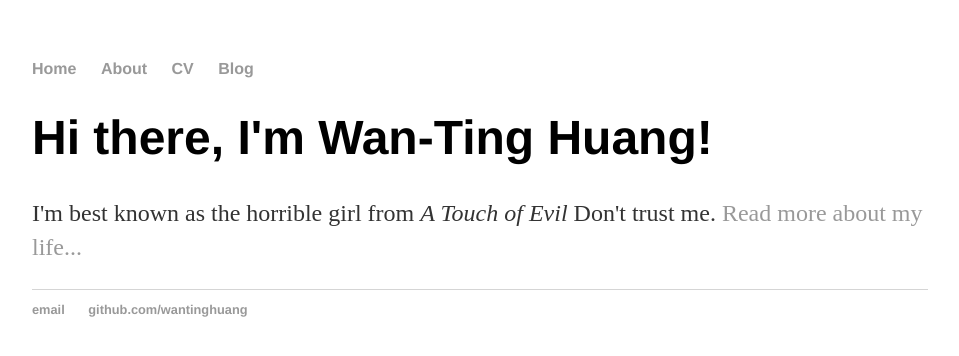
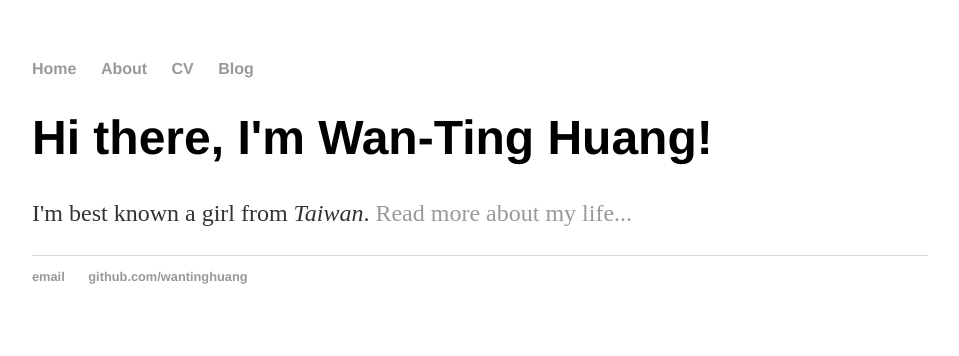
Before and after one commit to wantinghuang/wantinghuang.github.io, a Jekyll site: the page built from index.html, in a window 1280 px wide. Shown: the top 356 px of the page, without its empty margins (160-1119 px from the left). Built offline with Jekyll 4.4.1, drawn with Linux system fonts in a browser that asks for light colours.

Commit message:
Update index.html

```diff
--- a/index.html
+++ b/index.html
@@ -4,5 +4,5 @@ title: Wonderful Wan-Ting
 ---
 <div class="blurb">
 	<h1>Hi there, I'm Wan-Ting Huang!</h1>
-	<p>I'm best known as the horrible girl from <em>A Touch of Evil</em> Don't trust me. <a href="/about">Read more about my life...</a></p>
+	<p>I'm best known a girl from <em>Taiwan</em>. <a href="/about">Read more about my life...</a></p>
 </div><!-- /.blurb -->
```
